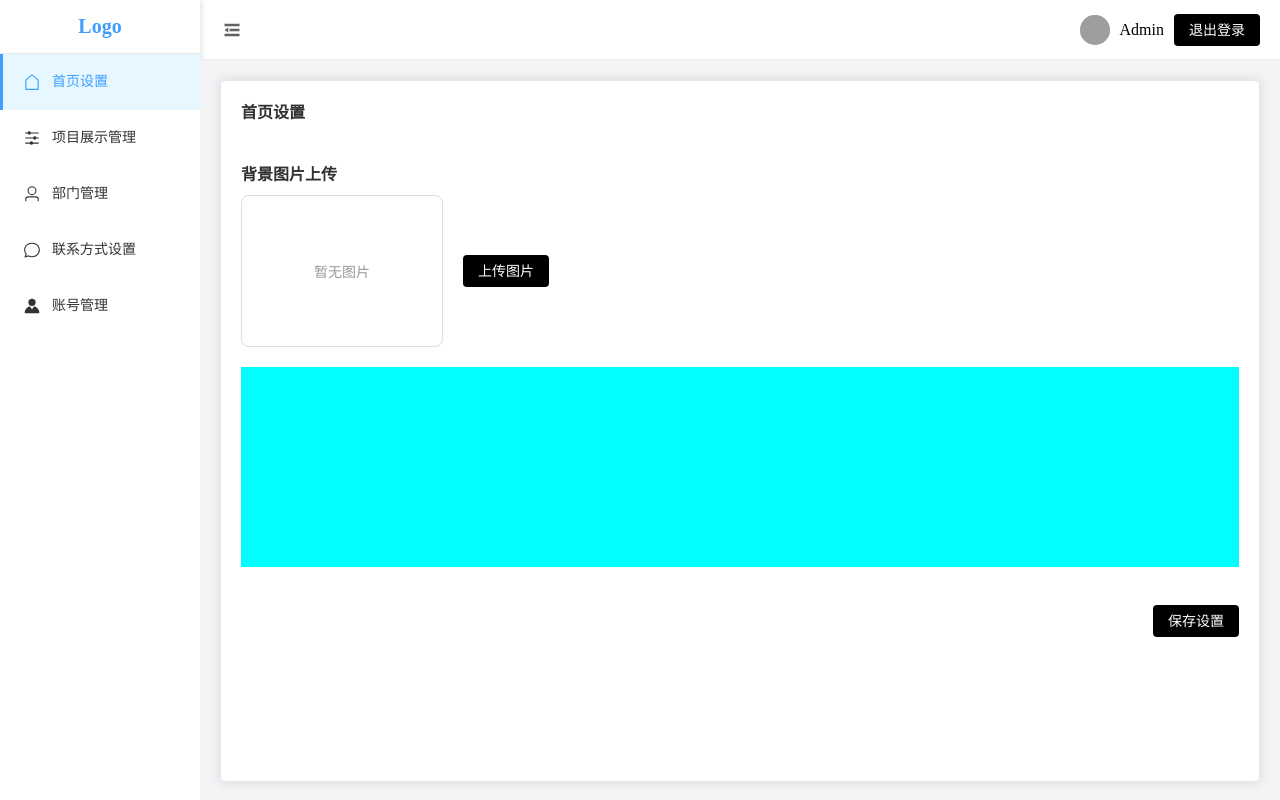
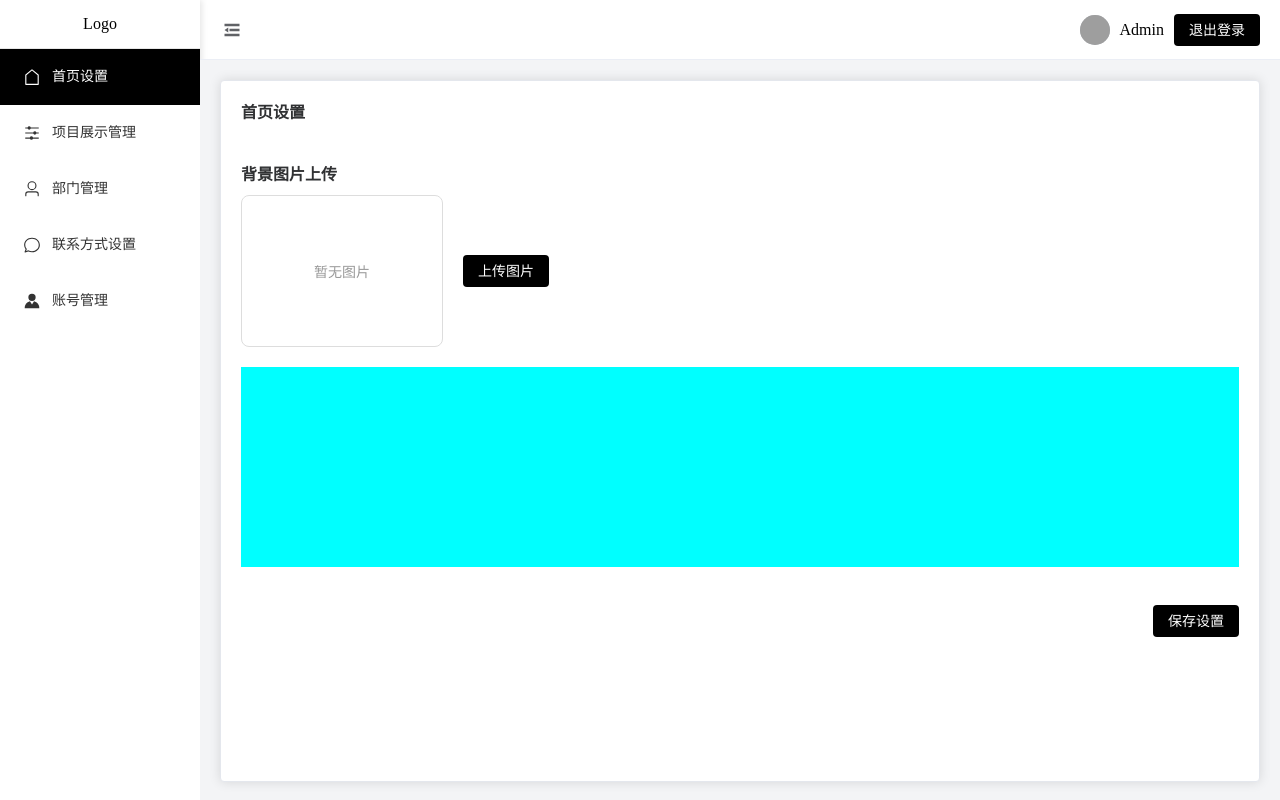
Before and after one commit to HasonoCell/Cqupthub-Admin, a Vue app: page /home in a window 1280 px wide. Built offline with nearby package versions, Linux system fonts and the light colour scheme; grey boxes are pictures that could not be loaded.

Commit message:
sidebar修改

```diff
--- a/src/components/Layout/SideBar/index.vue
+++ b/src/components/Layout/SideBar/index.vue
@@ -10,10 +10,10 @@
     <el-menu
       :collapse="isCollapse"
       :default-active="$route.path"
-      class="el-menu-vertical-demo"
+      class="el-menu-vertical"
       background-color="#fff"
       text-color="#333"
-      active-text-color="#409eff"
+      active-text-color="#fff"
       router
     >
       <el-menu-item
@@ -48,7 +48,7 @@ const menuRoutes = computed(() => {
 });
 </script>
 
-<style scoped>
+<style scoped lang="scss">
 .sidebar-container {
   height: 100%;
   transition: width 0.3s ease;
@@ -62,9 +62,6 @@ const menuRoutes = computed(() => {
 }
 
 .logo {
-  font-size: 20px;
-  font-weight: bold;
-  color: #409eff;
   transition: all 0.3s;
 }
 
@@ -77,17 +74,16 @@ const menuRoutes = computed(() => {
   border-right: none;
 }
 
-.el-menu--collapse {
-  :deep(.el-menu-item) {
+::v-deep .el-menu--collapse .el-menu-item {
   display: flex;
   justify-content: center;
 
   > span {
     display: none;
   }
+
   .el-icon {
     margin-right: 0 !important;
-    }
   }
 }
 
@@ -97,7 +93,8 @@ const menuRoutes = computed(() => {
   font-size: 14px;
 
   &:hover {
-    background-color: #e6f7ff !important;
+    background-color: #858484 !important;
+    color: #ffffff !important;
   }
 
   .el-icon {
@@ -106,18 +103,9 @@ const menuRoutes = computed(() => {
   }
 }
 
+/* 激活项样式 */
 .el-menu-item.is-active {
-  background-color: #e6f7ff !important;
+  background-color: #000000 !important;
   position: relative;
-
-  &::after {
-    content: "";
-    position: absolute;
-    left: 0;
-    top: 0;
-    height: 100%;
-    width: 3px;
-    background-color: #409eff;
-  }
 }
 </style>
```
Lines whose indentation alone changed are shown as unchanged.
